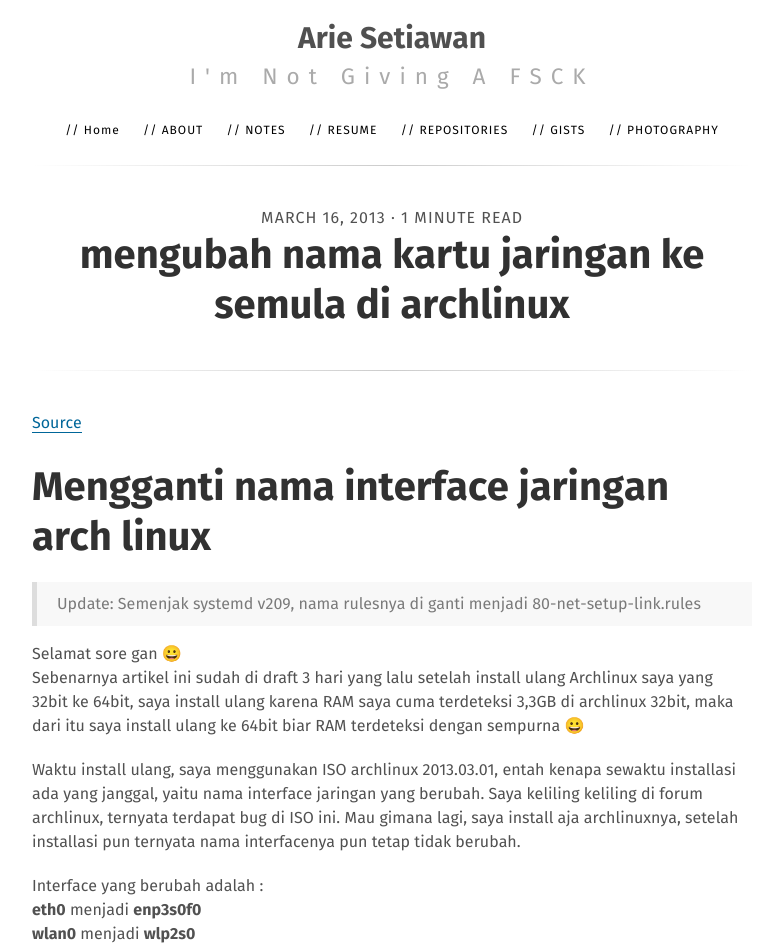
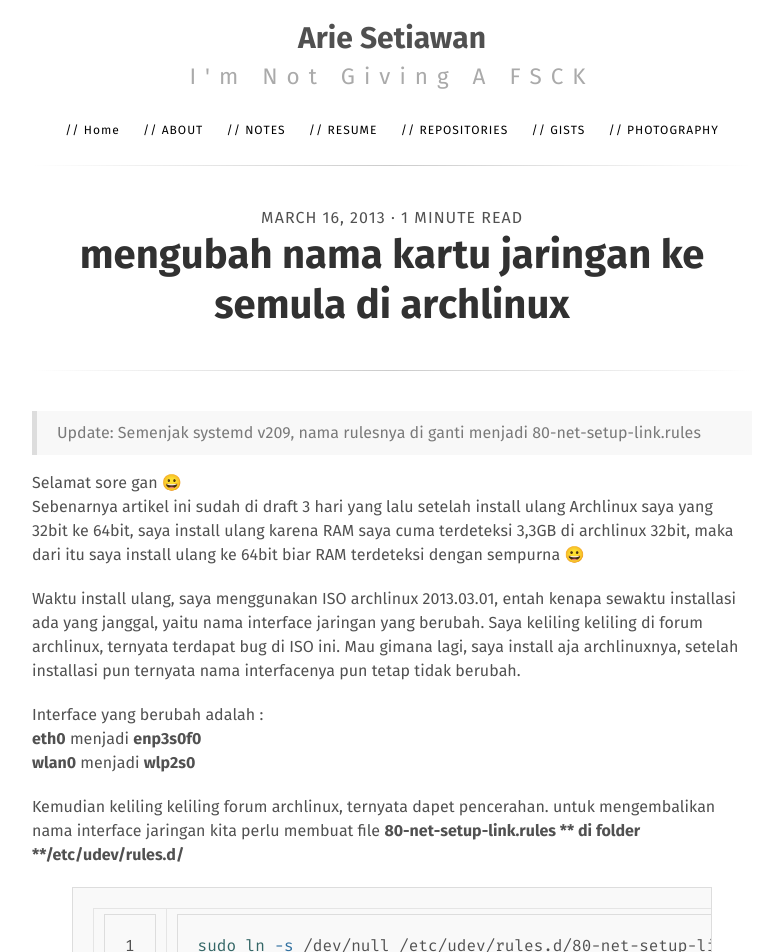
Before and after one commit to Arietux/arietux.github.com, a Jekyll site: the page built from _posts/2013-03-16-mengganti-nama-interface-jaringan-ke-default-di-archlinux.md, in a window 1280 px wide. Shown: the top 952 px of the page, without its empty margins (248-1016 px from the left). Built offline with Jekyll 4.4.1, drawn with Linux system fonts in a browser that asks for light colours; nearby versions of some CDN libraries; Markdown is read by kramdown in place of the engine named in the settings; comment, search, counter and statistics services are not loaded.

Commit message:
hightlight

```diff
--- a/_posts/2013-03-16-mengganti-nama-interface-jaringan-ke-default-di-archlinux.md
+++ b/_posts/2013-03-16-mengganti-nama-interface-jaringan-ke-default-di-archlinux.md
@@ -4,11 +4,6 @@ title: mengubah nama kartu jaringan ke semula di archlinux
 description: mengubah nama kartu jaringan ke semula di archlinux
 keywords: archlinux, kartu jaringan, enp3s0, wlp2s0
 ---
-
-
-[Source](http://www.kawainaaa.com/mengganti-nama-interface-jaringan-ke-default-di-archlinux/ "Permalink to Mengganti nama interface jaringan arch linux")
-
-# Mengganti nama interface jaringan arch linux
 
 > Update: Semenjak systemd v209, nama rulesnya di ganti menjadi
 > 80-net-setup-link.rules
```
